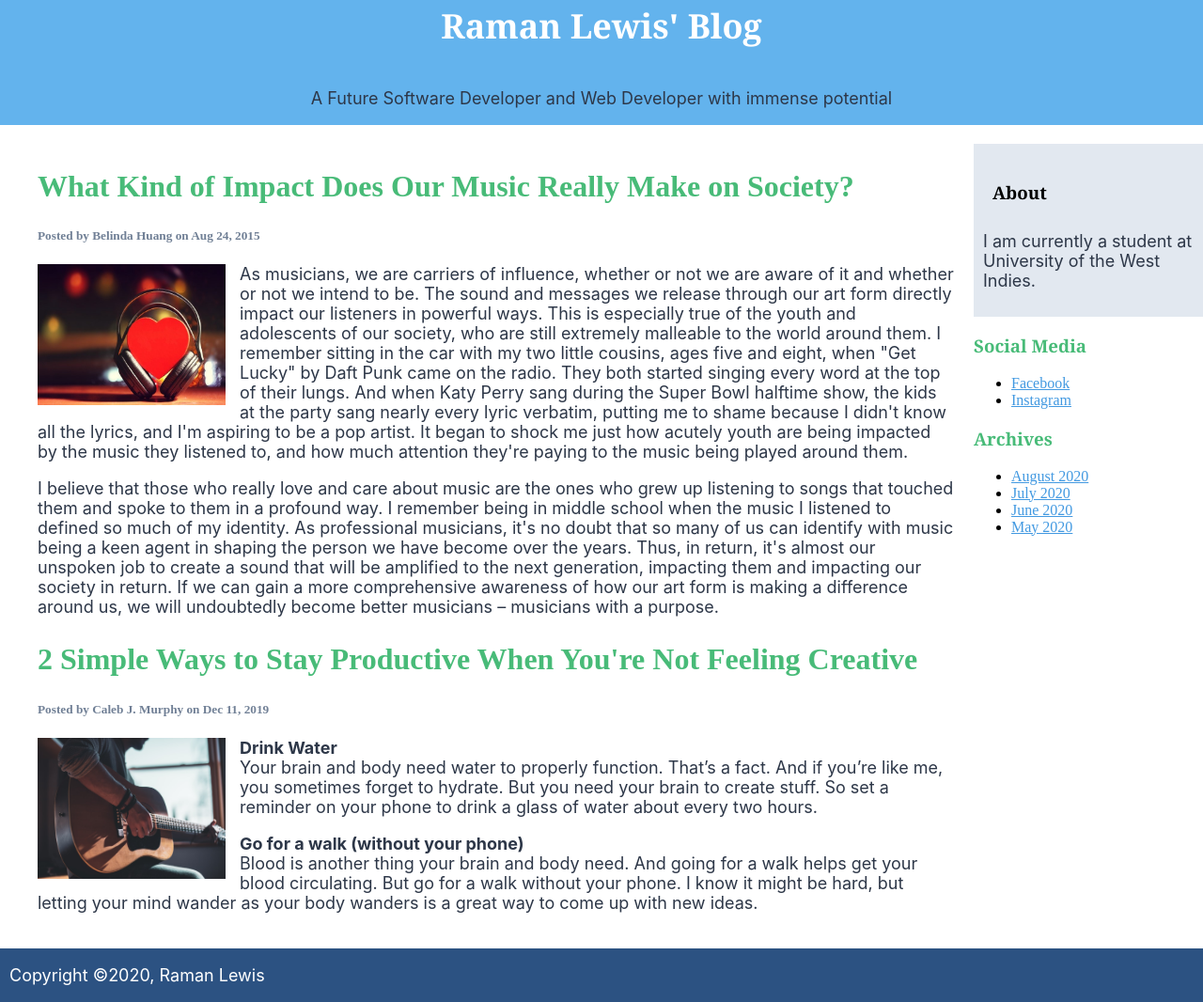
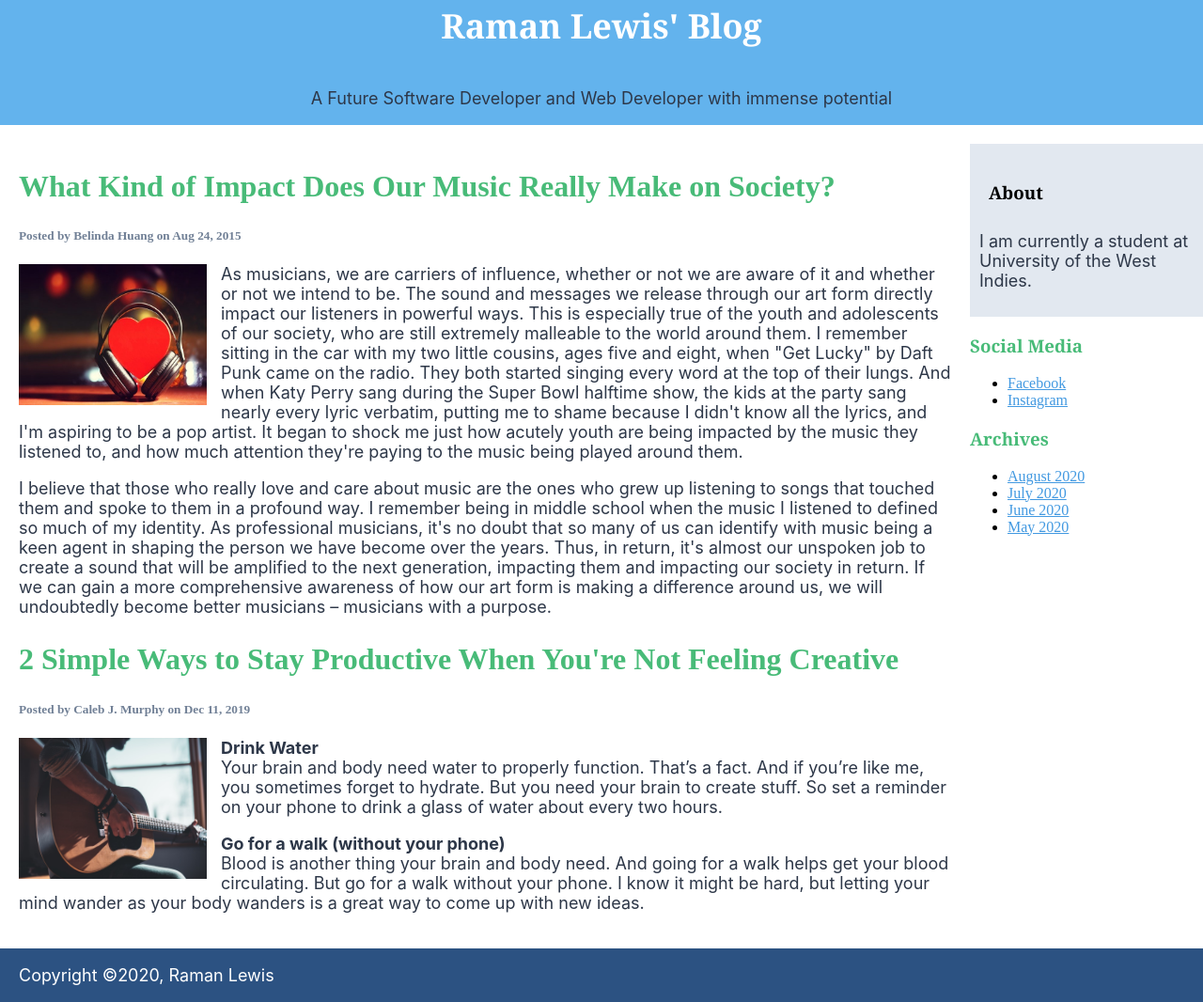
Before and after one commit to Rivaldo1123/info2180-lab2, a plain HTML site: page index.html in a window 1280 px wide. Shown: the part 231-1297 px from the top of the page at 94% size. Drawn offline with Linux system fonts and the light colour scheme.

Commit message:
CSS Styles

```diff
--- a/styles.css
+++ b/styles.css
@@ -25,7 +25,7 @@ body {
 
 .container{
     display: grid;
-    grid-template-columns: 20px 4fr 1fr;
+    grid-template-columns: 0px 4fr 1fr;
     grid-gap: 20px;
     grid-template-areas:
     "header header header"
@@ -56,7 +56,7 @@ aside{
 footer{
     grid-area: footer;
     background-color: #2c5282;
-    padding-left: 10px;
+    padding-left: 20px;
 }
 
 p{
@@ -88,6 +88,7 @@ h3{
     color: #000000;
     background-color: #e2e8f0;
     padding: 10px;
+    padding-right: 15px;
 }
 
 a{
```
